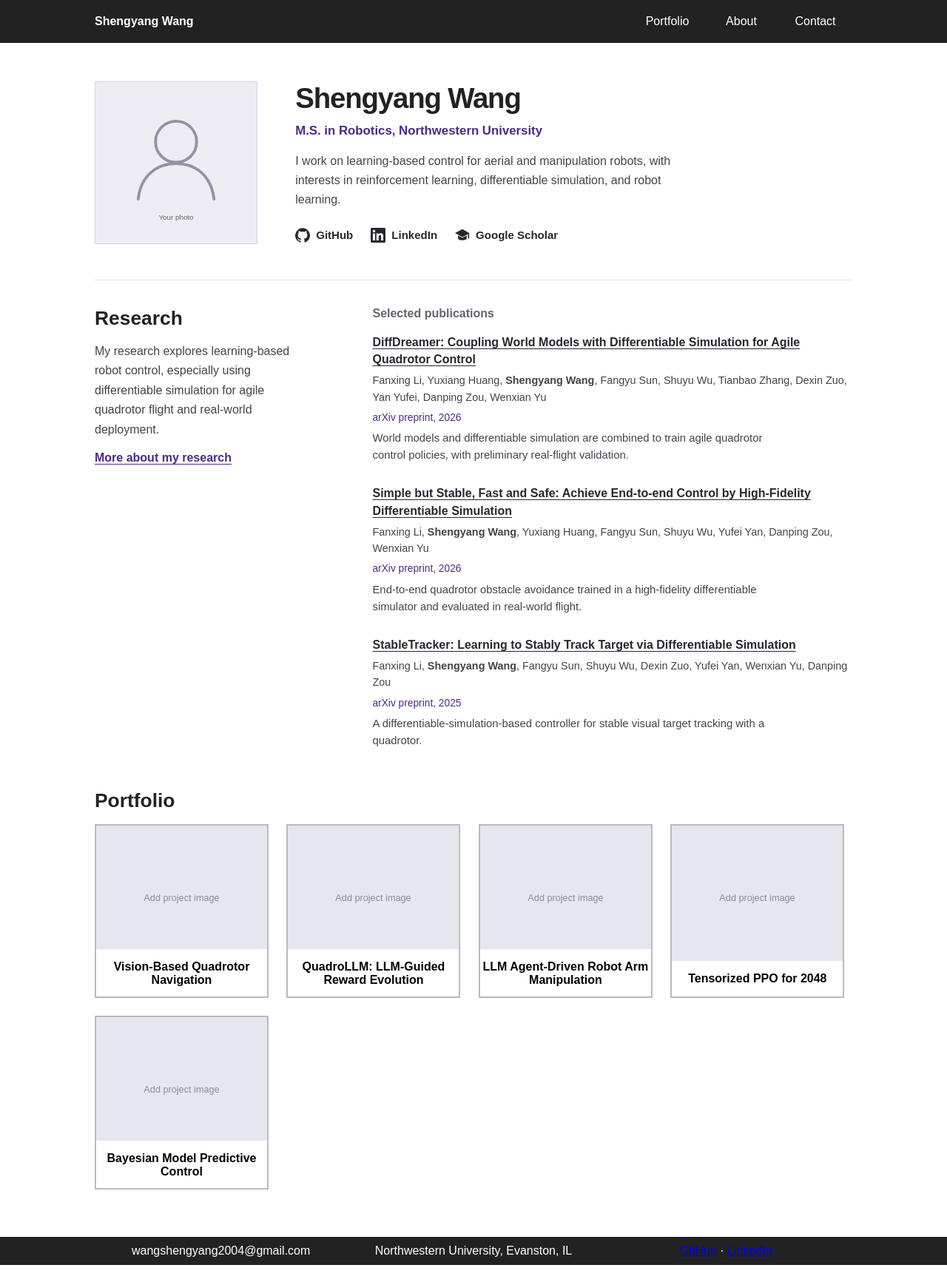
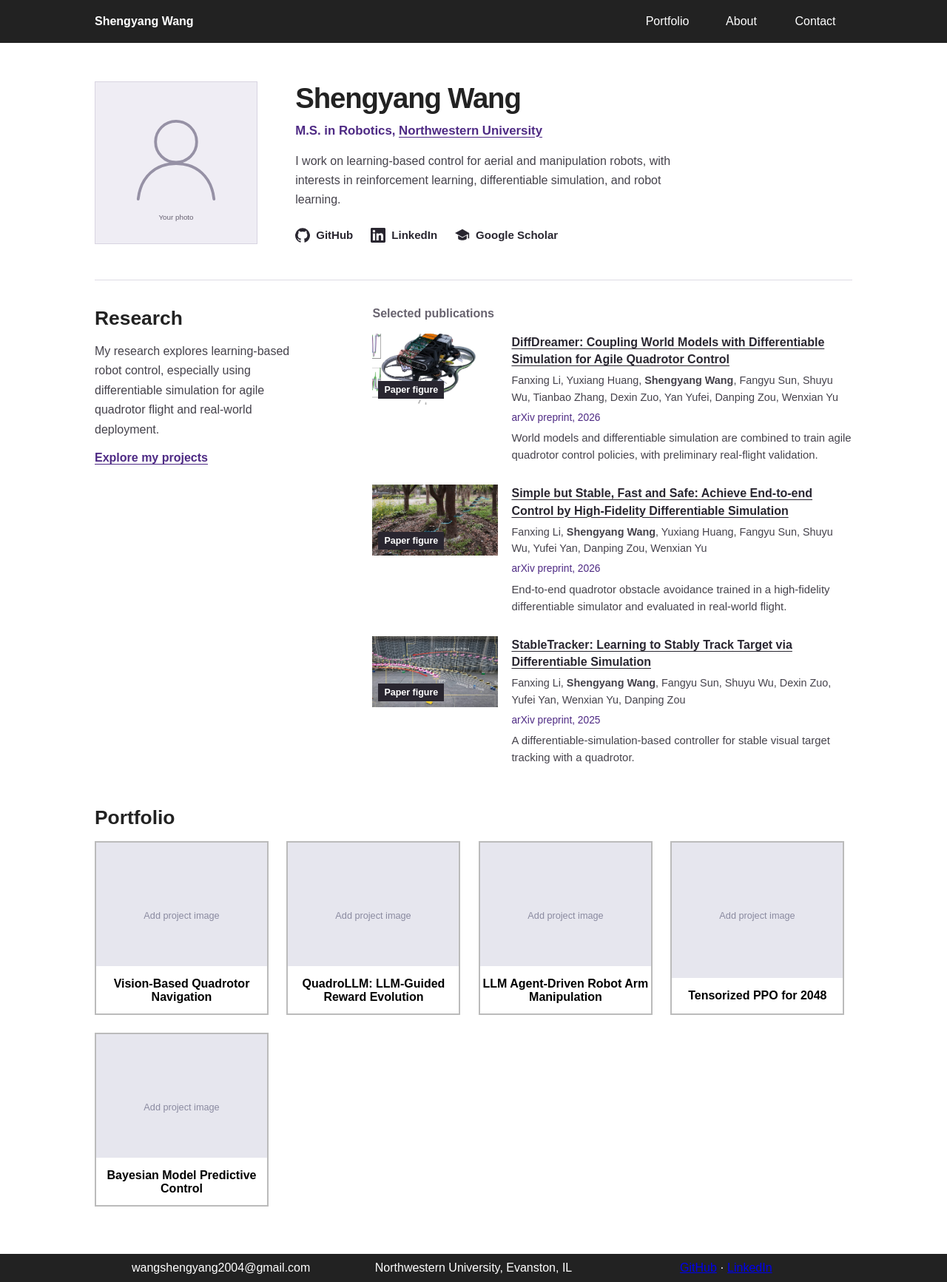
Before and after one commit to Wangshengyang2004/Wangshengyang2004.github.io, a Jekyll site: the page built from index.html, in a window 1280 px wide. Shown: the whole page at 74% size. Built offline with Jekyll 4.4.1, drawn with Linux system fonts in a browser that asks for light colours; nearby versions of some CDN libraries; before the commit the page ends 1710 px from its top, so only the background shows below that.

Commit message:
Personalize About and illustrate research
Co-Authored-By: Claude Fable 5 <noreply@anthropic.com>

```diff
--- a/_includes/publications.html
+++ b/_includes/publications.html
@@ -1,20 +1,38 @@
 <ul class="publication-list">
-  <li class="publication">
+  <li class="publication has-media">
+    <a class="publication-media" href="https://arxiv.org/html/2610.31617v1" aria-label="View the DiffDreamer paper and its figures">
+      <img src="{{ '/public/images/publication-diffdreamer.jpg' | relative_url }}" alt="A quadrotor and its digital twin from the DiffDreamer paper" width="800" height="450" loading="lazy" decoding="async">
+      <span class="publication-media-label" aria-hidden="true">Paper figure</span>
+    </a>
+    <div class="publication-details">
       <h4 class="publication-title"><a href="https://arxiv.org/abs/2610.31617">DiffDreamer: Coupling World Models with Differentiable Simulation for Agile Quadrotor Control</a></h4>
       <p class="publication-authors">Fanxing Li, Yuxiang Huang, <strong>Shengyang Wang</strong>, Fangyu Sun, Shuyu Wu, Tianbao Zhang, Dexin Zuo, Yan Yufei, Danping Zou, Wenxian Yu</p>
       <p class="publication-meta">arXiv preprint, 2026</p>
       <p class="publication-summary">World models and differentiable simulation are combined to train agile quadrotor control policies, with preliminary real-flight validation.</p>
+    </div>
   </li>
-  <li class="publication">
+  <li class="publication has-media">
+    <a class="publication-media" href="https://arxiv.org/html/2604.10548v2" aria-label="View the Simple but Stable paper and its figures">
+      <img src="{{ '/public/images/publication-avoidance.jpg' | relative_url }}" alt="Quadrotor flight through a forest with its path overlaid" width="800" height="450" loading="lazy" decoding="async">
+      <span class="publication-media-label" aria-hidden="true">Paper figure</span>
+    </a>
+    <div class="publication-details">
       <h4 class="publication-title"><a href="https://arxiv.org/abs/2604.10548">Simple but Stable, Fast and Safe: Achieve End-to-end Control by High-Fidelity Differentiable Simulation</a></h4>
       <p class="publication-authors">Fanxing Li, <strong>Shengyang Wang</strong>, Yuxiang Huang, Fangyu Sun, Shuyu Wu, Yufei Yan, Danping Zou, Wenxian Yu</p>
       <p class="publication-meta">arXiv preprint, 2026</p>
       <p class="publication-summary">End-to-end quadrotor obstacle avoidance trained in a high-fidelity differentiable simulator and evaluated in real-world flight.</p>
+    </div>
   </li>
-  <li class="publication">
+  <li class="publication has-media">
+    <a class="publication-media" href="https://arxiv.org/html/2509.14147v3" aria-label="View the StableTracker paper and its figures">
+      <img src="{{ '/public/images/publication-tracking.jpg' | relative_url }}" alt="Quadrotor flight paths from a laboratory tracking experiment" width="800" height="450" loading="lazy" decoding="async">
+      <span class="publication-media-label" aria-hidden="true">Paper figure</span>
+    </a>
+    <div class="publication-details">
       <h4 class="publication-title"><a href="https://arxiv.org/abs/2509.14147">StableTracker: Learning to Stably Track Target via Differentiable Simulation</a></h4>
       <p class="publication-authors">Fanxing Li, <strong>Shengyang Wang</strong>, Fangyu Sun, Shuyu Wu, Dexin Zuo, Yufei Yan, Wenxian Yu, Danping Zou</p>
       <p class="publication-meta">arXiv preprint, 2025</p>
       <p class="publication-summary">A differentiable-simulation-based controller for stable visual target tracking with a quadrotor.</p>
+    </div>
   </li>
 </ul>
--- a/index.html
+++ b/index.html
@@ -8,7 +8,7 @@ title: Portfolio
 		<img class="profile-photo" src="{{ site.profile_image | relative_url }}" alt="">
 		<div class="profile-copy">
 			<h1 id="intro-name">{{ site.title }}</h1>
-			<p class="profile-affiliation">M.S. in Robotics, Northwestern University</p>
+			<p class="profile-affiliation">M.S. in Robotics, <a href="https://www.mccormick.northwestern.edu/robotics/">Northwestern University</a></p>
 			<p class="profile-summary">I work on learning-based control for aerial and manipulation robots, with interests in reinforcement learning, differentiable simulation, and robot learning.</p>
 			<nav class="social-links" aria-label="Social profiles">
 				<a class="social-link" href="{{ site.github_url | escape }}">
@@ -37,7 +37,7 @@ title: Portfolio
 		<div class="research-intro">
 			<h2 id="research-heading">Research</h2>
 			<p>My research explores learning-based robot control, especially using differentiable simulation for agile quadrotor flight and real-world deployment.</p>
-			<a class="research-about" href="{{ '/about/' | relative_url }}">More about my research</a>
+			<a class="research-about" href="#portfolio-gallery">Explore my projects</a>
 		</div>
 		<div class="research-publications">
 			<h3>Selected publications</h3>
--- a/public/stylesheets/profile.css
+++ b/public/stylesheets/profile.css
@@ -27,6 +27,16 @@ html body main#portfolio .profile-intro {
   color: #4e2a84;
   font-size: 1.05rem;
   font-weight: 600;
+}
+
+.profile-affiliation a {
+  color: inherit;
+  text-underline-offset: 3px;
+}
+
+.profile-affiliation a:focus-visible {
+  outline: 2px solid #4e2a84;
+  outline-offset: 4px;
 }
 
 .profile-summary {
@@ -116,6 +126,45 @@ html body main#portfolio .research-section {
   margin-top: 28px;
 }
 
+.publication.has-media {
+  display: grid;
+  grid-template-columns: minmax(120px, 170px) minmax(0, 1fr);
+  gap: 18px;
+  align-items: start;
+}
+
+.publication-media {
+  position: relative;
+  display: block;
+  overflow: hidden;
+  margin: 0;
+  aspect-ratio: 16 / 9;
+  background: #efedf4;
+}
+
+.publication-media img {
+  display: block;
+  width: 100%;
+  height: 100%;
+  object-fit: cover;
+}
+
+.publication-media-label {
+  position: absolute;
+  bottom: 8px;
+  left: 8px;
+  padding: 5px 8px;
+  background: #292630;
+  color: #fff;
+  font-size: 0.78rem;
+  font-weight: 600;
+}
+
+.publication-media:focus-visible {
+  outline: 2px solid #4e2a84;
+  outline-offset: 4px;
+}
+
 .publication-title {
   font-size: 1rem;
   line-height: 1.45;
@@ -159,22 +208,25 @@ html body main#portfolio .research-section {
   font-size: 0.93rem;
 }
 
-html body main#about section#about-content ul.publication-list {
-  margin-left: 0;
-}
-
-html body main#about section#about-content .publication-list p {
-  margin: 6px 0 0;
-}
-
 html body main#about section#about-content img#portrait {
   aspect-ratio: 1;
   object-fit: cover;
 }
 
-@media screen and (max-width: 720px) {
+@media screen and (max-width: 900px) {
   html body main#portfolio .research-section {
     grid-template-columns: minmax(0, 1fr);
+  }
+}
+
+@media screen and (max-width: 520px) {
+  .publication.has-media {
+    grid-template-columns: minmax(0, 1fr);
+    gap: 12px;
+  }
+
+  .publication-media {
+    max-width: 360px;
   }
 }
 
```
Also changed, not shown: about.md (+9 -10 lines), README.md, public/images/publication-avoidance.jpg (added), public/images/publication-diffdreamer.jpg (added), public/images/publication-tracking.jpg (added). Lines whose indentation alone changed are shown as unchanged.
